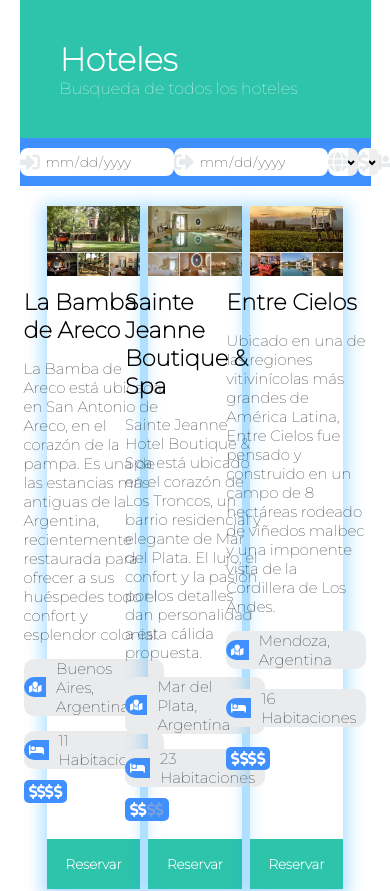
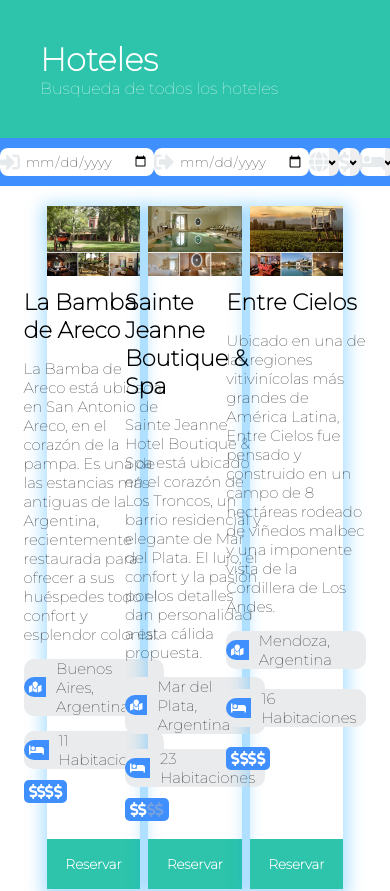
Before and after one commit to Johan52752/Hotels-proyect, a React (Create React App) app: page / in a window 390 px wide. Shown: the top 891 px of the page. Built offline with nearby package versions, Linux system fonts and the light colour scheme.

Commit message:
Cambios en los filtros

```diff
--- a/src/App.css
+++ b/src/App.css
@@ -10,6 +10,7 @@
     display: flex;
     flex-direction: column;
     align-items: center;
+    transition: all 1s ease;
 
 }
 .Hotels{
--- a/src/App.js
+++ b/src/App.js
@@ -12,23 +12,24 @@ function App() {
   const [country, setCountry]=useState("Cualquier pais");
   const [price, setPrice]=useState("Cualquier precio");
   const [size, setSize]=useState("Cualquier tamaño");
-  console.log(availabilityFrom)
-  console.log(availabilityTo)
-  console.log(country)
-  console.log(price)
-  console.log(size)
+
   const handlerDateFrom=(e)=>{
     setAvailabilityFrom(e.target.value)
   }
   const handlerDateTo=(e)=>{
     if(availabilityFrom ){
-      setAvailabilityTo(e.target.value) ;
+      if(new Date(e.target.value)< new Date(availabilityFrom)){
+        alert("Tienes que poner una fecha de salida mayor a la fecha de entrada")
+      }else{
+        setAvailabilityTo(e.target.value)
+      }
     }else{
       alert("Tienes que colocar primero la fecha de entrada");
     }
   }
   const handlerCountry=(e)=>{
     if(availabilityFrom && availabilityTo){
+
       setCountry(e.target.value) ;
     }else{
       alert("Tienes que colocar las 2 fechas primero antes de aplicar los filtros");
@@ -40,6 +41,7 @@ function App() {
     }else{
       alert("Tienes que colocar las 2 fechas primero para aplicar los filtros")
     }
+
   }
   const handlerSize=(e)=>{
     if(availabilityFrom && availabilityTo){
@@ -100,6 +102,7 @@ function App() {
           hotelFilter.length>0 ? hotelFilter.map((hotel, index) => {
             return (
               <Hotels
+                key={index}
                 photo={hotel.photo}
                 name={hotel.name}
                 description={hotel.description}
--- a/src/components/Header.jsx
+++ b/src/components/Header.jsx
@@ -27,11 +27,11 @@ export function Header(props){
     let price;
     if (props.price!=="Cualquier precio") {
         if (props.price==="1") {
-            price="de precio economico"
+            price="con precio economico"
         }else if(props.price==="2" || props.price==="3"){
-            price="de precio intermedio"
+            price="con precio intermedio"
         }else {
-            price="de precio alto"
+            price="con precio alto"
         }
     }else{
         price=""
--- a/src/components/css/Filters.css
+++ b/src/components/css/Filters.css
@@ -6,9 +6,7 @@
    padding: 10px 0;
    font-weight: bold;
 }
-input[type="date"]::-webkit-calendar-picker-indicator {
-    background: none;
-  }
+
 input, select{
     outline: none;
     border-radius: 0px 8px 8px 0px;
@@ -28,3 +26,9 @@ input, select{
     border-radius: 8px 0px 0px 8px;
     font-size: 20px;
 }
+@media (max-width:800px) {
+    .Filter{
+        width: 100%;
+
+    }
+}
--- a/src/components/css/Header.css
+++ b/src/components/css/Header.css
@@ -4,3 +4,8 @@
     color:white;
     padding:40px;
 }
+@media (max-width:800px){
+    .Header{
+        width: 100%;
+    }
+}
```
